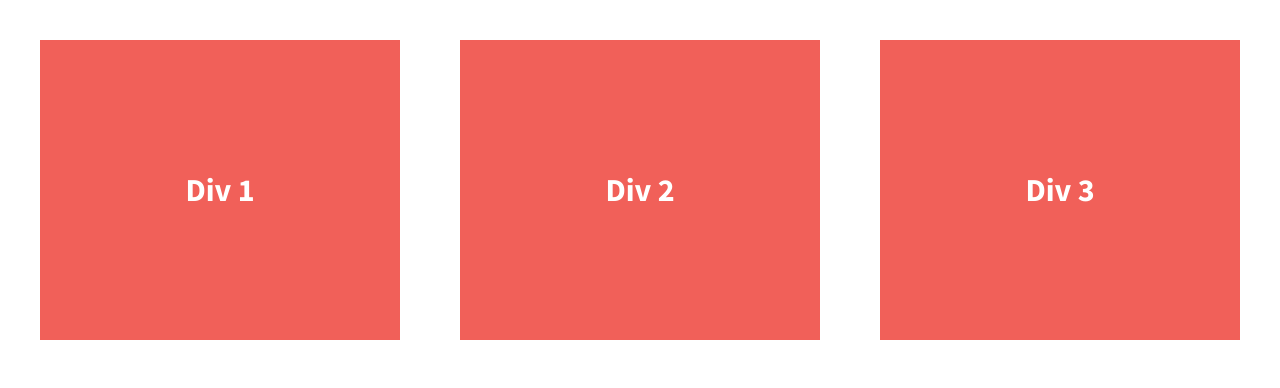
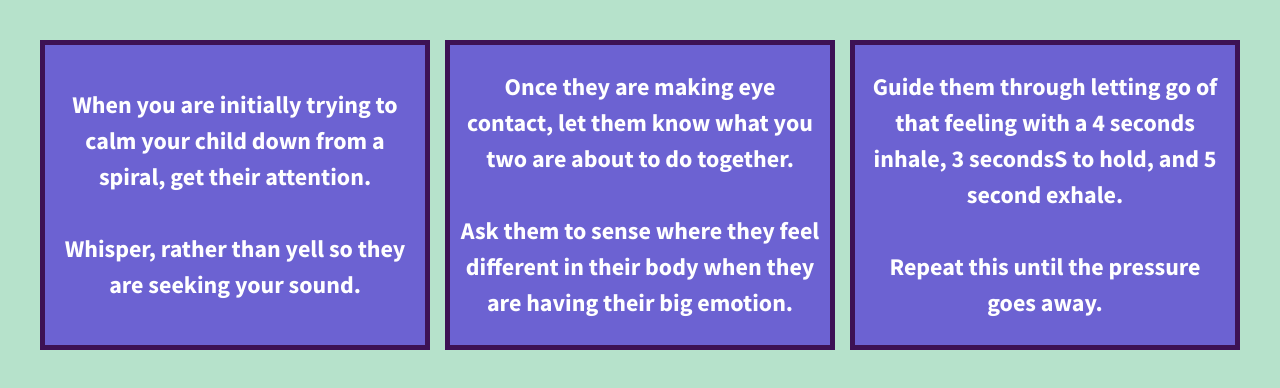
Before and after one commit to Dev-Wy/206-divs-flexbox, a plain HTML site: page index.html in a window 1280 px wide. Drawn offline with nearby package versions, Linux system fonts and the light colour scheme.

Commit message:
Altered text and colors

```diff
--- a/css/main.css
+++ b/css/main.css
@@ -97,7 +97,7 @@ textarea {
 
 
 html {
-  background-color: #fff;
+  background-color: #b6e2cb;
   height: 100%;
 }
 
@@ -119,13 +119,16 @@ body {
   /*give the divs a width of 30%, add display:flex, set justify-content and align-items to center*/
   color: #fff;
   line-height: 1.5em;
-  font-size: 1.6em;
-  background-color: #f16059;
+  font-size: 1.2em;
+  background-color: #6c62d2;
   height: 300px;
+  padding: 0 10px;
+  border:5px solid #3d1254;
   display:flex;
   width: 30%;
   justify-content:center;
   align-items:center;
+  text-align: center;
 }
 
 
--- a/index.html
+++ b/index.html
@@ -3,7 +3,7 @@
     <head>
         <meta charset="utf-8">
         <meta http-equiv="x-ua-compatible" content="ie=edge">
-        <title>Make me into a grid!</title>
+        <title> Guide Your Child to Feel their Fellings</title>
         <meta name="description" content="">
         <meta name="viewport" content="width=device-width, initial-scale=1">
 
@@ -23,13 +23,13 @@
 
         <section class="wrapper">
             <div class="div-1">
-                Div 1
+                When you are initially trying to calm your child down from a spiral, get their attention. <br><br>Whisper, rather than yell so they are seeking your sound.
             </div>
             <div class="div-2">
-                Div 2
+                Once they are making eye contact, let them know what you two are about to do together. <br><br>Ask them to sense where they feel different in their body when they are having their big emotion.
             </div>
             <div class="div-3">
-                Div 3
+                 Guide them through letting go of that feeling with a 4 seconds inhale, 3 secondsS to hold, and 5 second exhale. <br><br>Repeat this until the pressure goes away.
             </div>
         </section>
 
```
